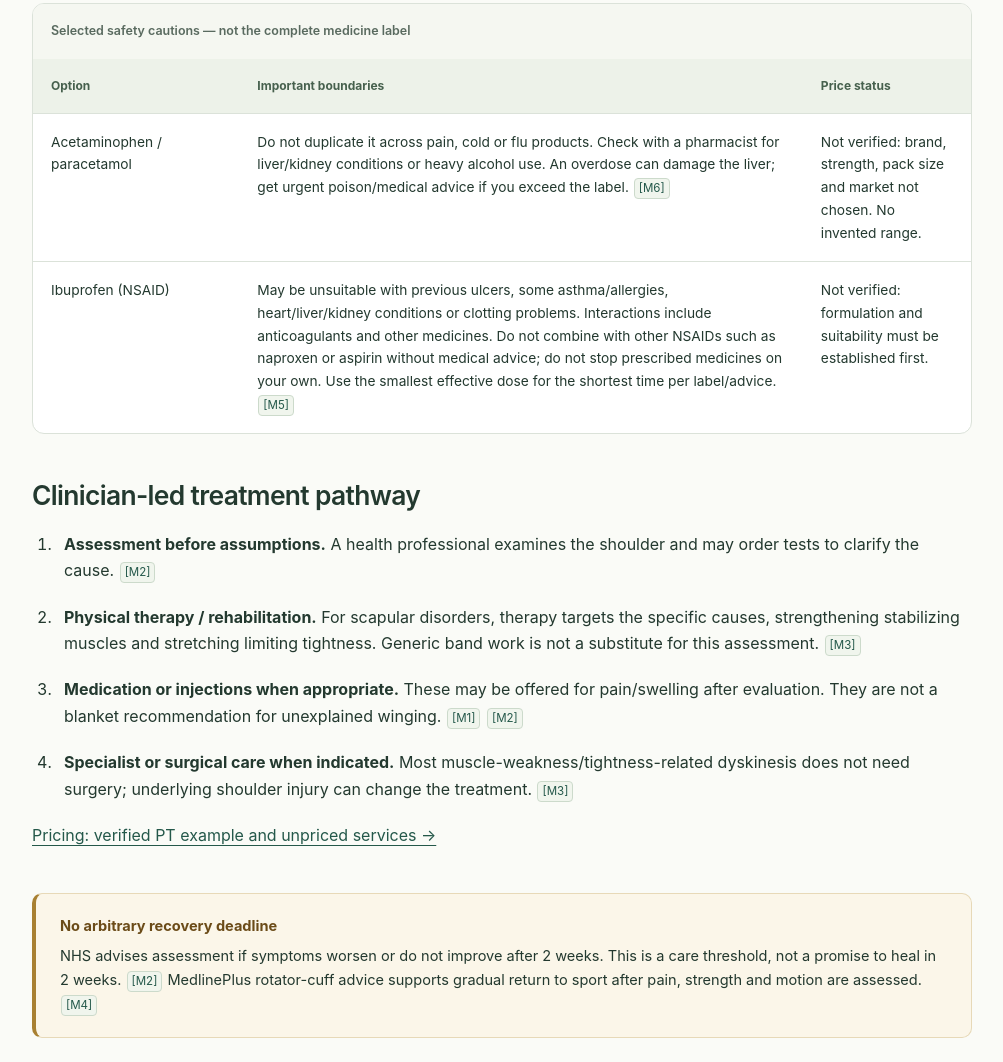
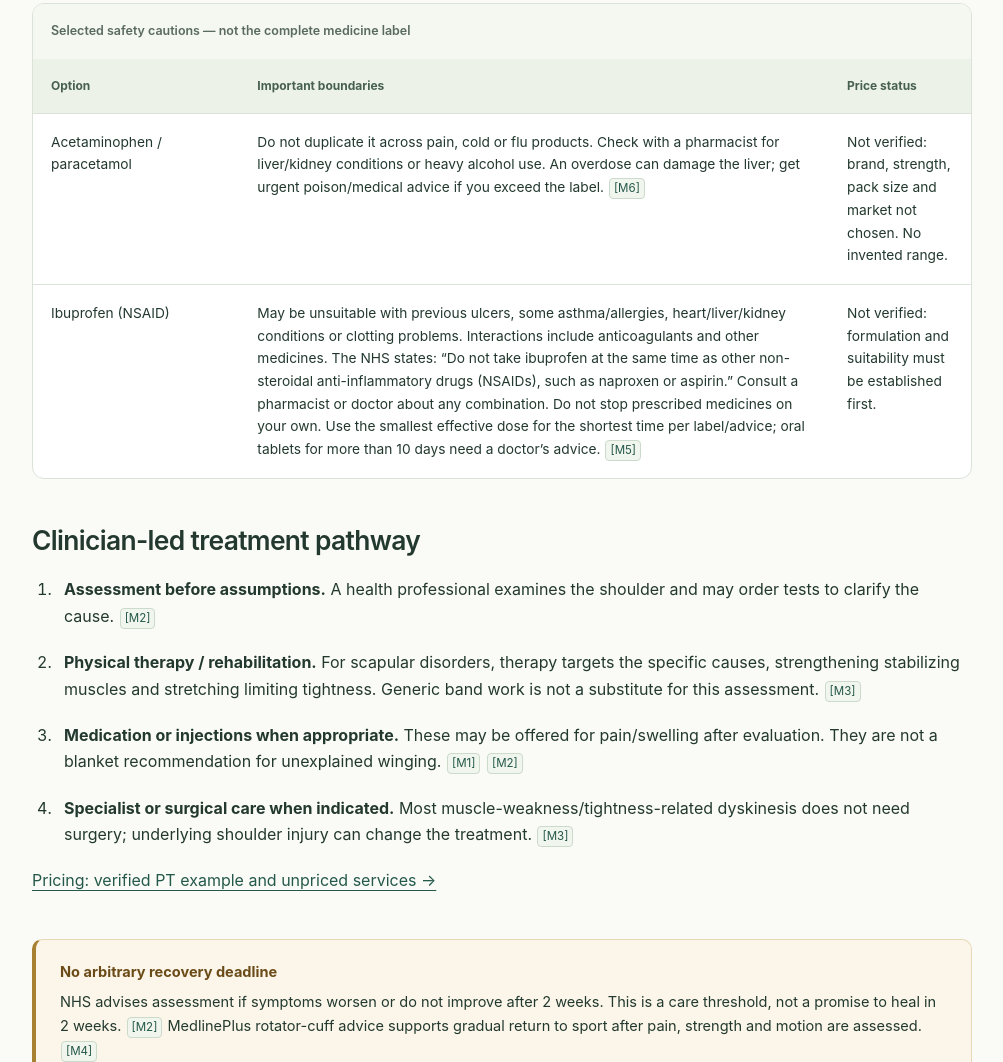
Before and after one commit to buffedlizard55-lab/ShoulderPain, a website: page treatment.html in a window 1280 px wide. Shown: the part 1505-2567 px from the top of the page, without its empty margins (260-1263 px from the left). Drawn offline with Linux system fonts and the light colour scheme.

Commit message:
Align ibuprofen caution verbatim with NHS text; add 10-day label limit from source
Co-authored-by: arena-agent <297053741+arena-agent@users.noreply.github.com>

```diff
--- a/treatment.html
+++ b/treatment.html
@@ -139,10 +139,13 @@
           <td>
             May be unsuitable with previous ulcers, some asthma/allergies,
             heart/liver/kidney conditions or clotting problems. Interactions
-            include anticoagulants and other medicines. Do not combine with
-            other NSAIDs such as naproxen or aspirin without medical advice; do
-            not stop prescribed medicines on your own. Use the smallest
-            effective dose for the shortest time per label/advice. <a class="source" href="https://www.nhs.uk/medicines/ibuprofen-for-adults/" title="NHS · Ibuprofen for adults">[M5]</a>
+            include anticoagulants and other medicines. The NHS states: “Do not
+            take ibuprofen at the same time as other non-steroidal
+            anti-inflammatory drugs (NSAIDs), such as naproxen or aspirin.”
+            Consult a pharmacist or doctor about any combination. Do not stop
+            prescribed medicines on your own. Use the smallest effective dose
+            for the shortest time per label/advice; oral tablets for more than
+            10 days need a doctor’s advice. <a class="source" href="https://www.nhs.uk/medicines/ibuprofen-for-adults/" title="NHS · Ibuprofen for adults">[M5]</a>
           </td>
           <td>
             Not verified: formulation and suitability must be established first.
```
Also changed, not shown: content/treatment.html (+7 -4 lines), data/claims.json (+6 -6 lines), sources.html (+1 -1 lines).
